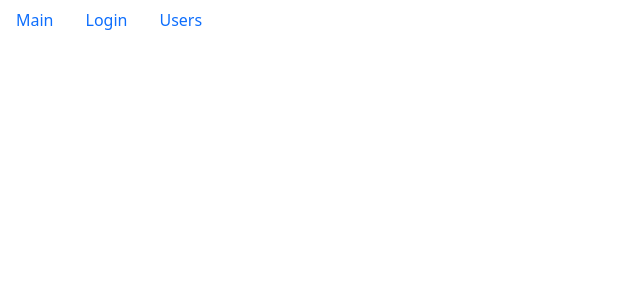
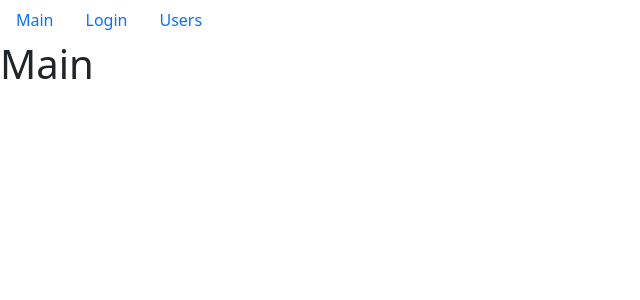
Before and after one commit to Nuyrguyana/users-party-table, a React (Create React App) app: page / in a window 1280 px wide. Shown: the top 300 px of the page, without its empty margins (0-640 px from the left). Built offline with nearby package versions, Linux system fonts and the light colour scheme.

Commit message:
main by empty url

```diff
--- a/src/app/App.jsx
+++ b/src/app/App.jsx
@@ -11,7 +11,7 @@ const App = () => {
             <div>
                 <NavBar />
                 <Switch>
-                    <Route path='/main' component={Main} />
+                    <Route path='/' exact component={Main} />
                     <Route path='/login' component={Login} />
                     <Route path='/users/:userId?' component={UsersMainComponent} />
                 </Switch>
--- a/src/app/components/navBar.jsx
+++ b/src/app/components/navBar.jsx
@@ -4,7 +4,7 @@ import { Link } from 'react-router-dom';
 const NavBar = () => {
     return (<ul className="nav">
         <li className="nav-item">
-            <Link className="nav-link active" aria-current="page" to='/main'>Main</Link>
+            <Link className="nav-link active" aria-current="page" to='/'>Main</Link>
         </li>
         <li className="nav-item">
             <Link className="nav-link" to='/login'>Login</Link>
```
